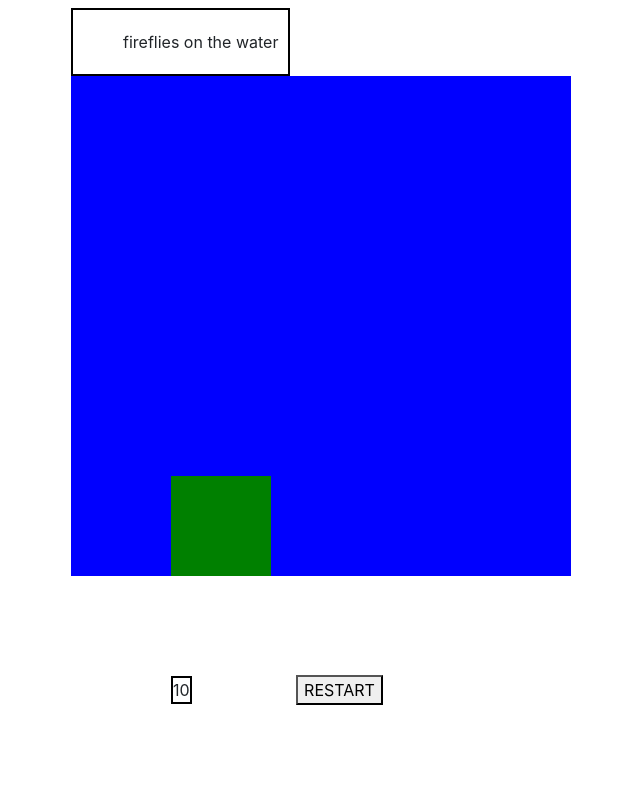
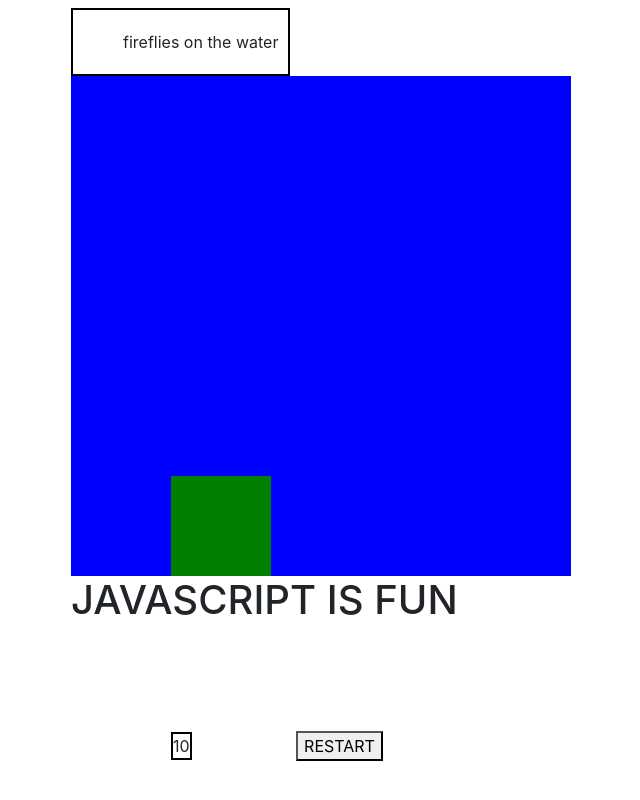
Before and after one commit to ninaari/Landing-page-attempt1, a plain HTML site: page index.html in a window 1280 px wide. Shown: the part 1855-2655 px from the top of the page, without its empty margins (14-654 px from the left). Drawn offline with nearby package versions, Linux system fonts and the light colour scheme.

Commit message:
added a heading 1 for js

```diff
--- a/index.html
+++ b/index.html
@@ -58,7 +58,7 @@ fireflies on the water </div>
   <div class="inner-box"></div>
 </div>
 
-
+<h1>JAVASCRIPT IS FUN</h1>
 
 <span style="display: inline-block; margin:100px; border:solid black 2px;" id="seconds"></span>
 
```
